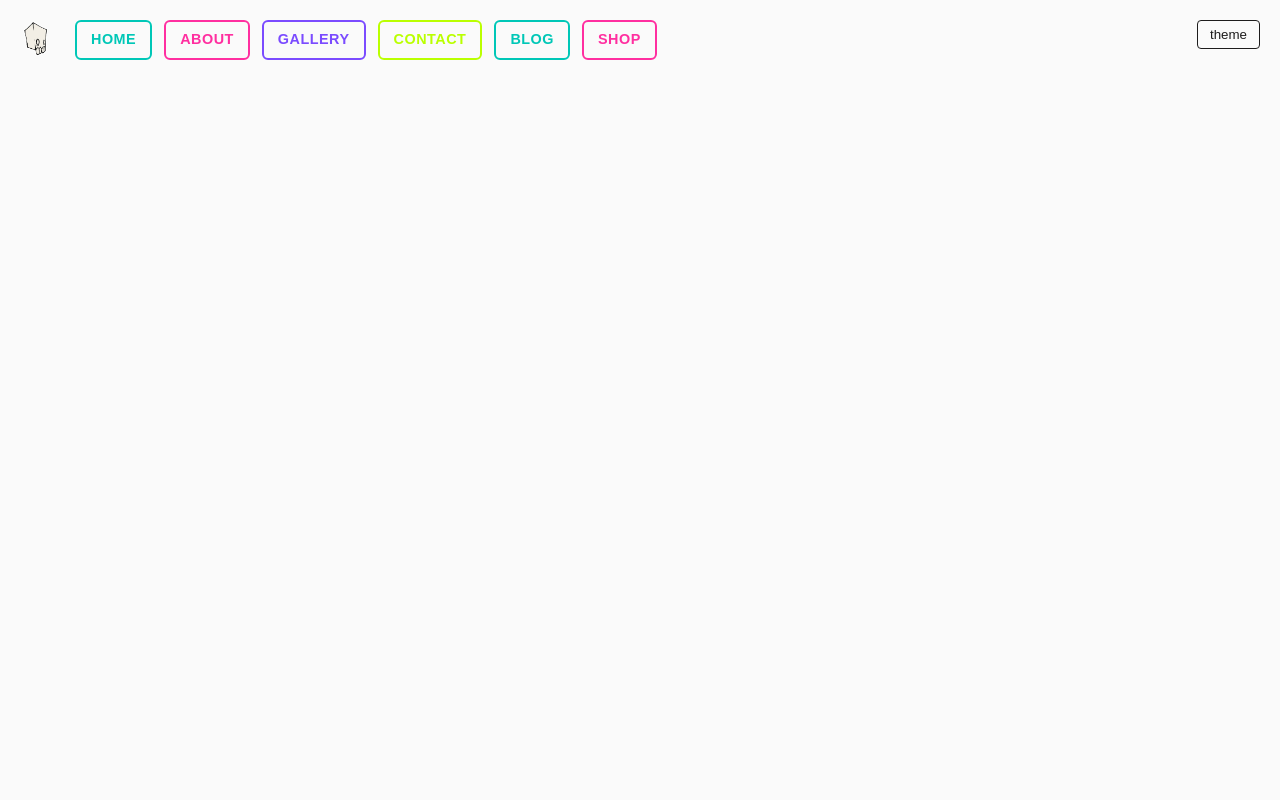
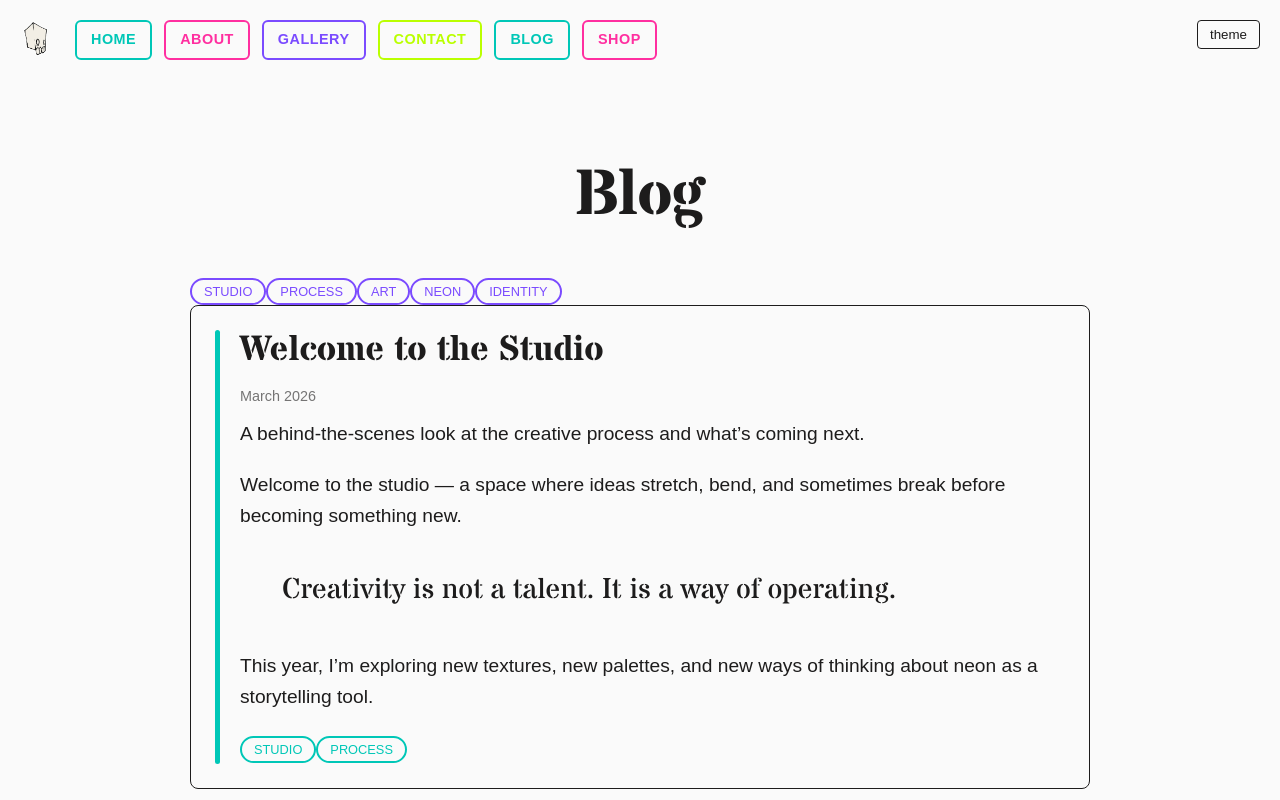
Before and after one commit to mfobbsie/mrfestinwebsite, a React (Vite) app: page /blog in a window 1280 px wide. Shown: the top 800 px of the page. Built offline with nearby package versions, Linux system fonts and the light colour scheme; a web font is replaced by a local one.

Commit message:
blog with sample posts, tags, and pull quotes

```diff
--- a/src/App.css
+++ b/src/App.css
@@ -21,11 +21,14 @@
 
   --lh-body: 1.65;
   --lh-heading: 1.15;
+
+  --tag-accent: var(--accent-purple);
 }
 
 [data-theme="dark"] {
   --bg: #1b1a1a;
   --text: #efe8e8;
+  --tag-accent: var(--accent-lime);
 }
 
 /* BODY TEXT */
--- a/src/App.tsx
+++ b/src/App.tsx
@@ -8,6 +8,7 @@ import About from "./components/about";
 import Contact from "./components/contact";
 import Gallery from "./components/gallery";
 import Shop from "./components/shop";
+import Blog from "./components/blog";
 
 function App() {
   const [menuOpen, setMenuOpen] = useState(false);
@@ -63,6 +64,7 @@ function App() {
         <Route path="/contact" element={<Contact />} />
         <Route path="/gallery" element={<Gallery />} />
         <Route path="/shop" element={<Shop />} />
+        <Route path="/blog" element={<Blog />} />
       </Routes>
     </>
   );
--- /dev/null
+++ b/src/components/Blog.css
@@ -0,0 +1,79 @@
+/*Blog.css*/
+
+.blog-page {
+  padding-top: 160px;
+  padding-bottom: 80px;
+  width: 90%;
+  max-width: 900px;
+  margin: 0 auto;
+}
+
+/* Title */
+.blog-title {
+  text-align: center;
+  margin-bottom: 40px;
+  font-family: var(--font-display);
+  font-size: var(--size-h1);
+}
+
+/* Blog list layout */
+.blog-list {
+  display: flex;
+  flex-direction: column;
+  gap: 32px;
+}
+
+/* Blog card */
+.blog-card {
+  display: flex;
+  gap: 20px;
+  padding: 24px;
+  border: 1px solid var(--text);
+  border-radius: 8px;
+  background: var(--bg);
+  transition: transform 0.2s ease, border-color 0.2s ease;
+  opacity: 0;
+  transform: translateY(20px);
+  animation: blogFade 0.6s ease-out forwards;
+}
+
+.blog-card:nth-child(1) { animation-delay: 0.1s; }
+.blog-card:nth-child(2) { animation-delay: 0.2s; }
+.blog-card:nth-child(3) { animation-delay: 0.3s; }
+
+@keyframes blogFade {
+  to {
+    opacity: 1;
+    transform: translateY(0);
+  }
+}
+
+/* Neon accent bar */
+.blog-accent {
+  width: 6px;
+  border-radius: 6px;
+}
+
+/* Content */
+.blog-content h2 {
+  margin: 0 0 6px;
+  font-family: var(--font-display);
+  font-size: var(--size-h2);
+}
+
+.blog-date {
+  opacity: 0.6;
+  margin-bottom: 10px;
+  font-size: 0.9rem;
+}
+
+.blog-excerpt {
+  margin: 0;
+  line-height: 1.6;
+}
+
+/* Hover effect */
+.blog-card:hover {
+  transform: translateY(-4px);
+  border-color: var(--accent-lime);
+}
--- /dev/null
+++ b/src/components/PullQuote.css
@@ -0,0 +1,24 @@
+/*PullQuote.css*/
+
+.pull-quote {
+  margin: 40px 0;
+  padding-left: 20px;
+  border-left: 0;
+  display: flex;
+  gap: 16px;
+  align-items: flex-start;
+}
+
+.pull-quote-bar {
+  width: 6px;
+  border-radius: 6px;
+  flex-shrink: 0;
+}
+
+.pull-quote p {
+  font-family: var(--font-display);
+  font-size: 1.8rem;
+  line-height: 1.3;
+  margin: 0;
+  color: var(--text);
+}
--- /dev/null
+++ b/src/components/PullQuote.tsx
@@ -0,0 +1,23 @@
+/*PullQuote.tsx*/
+
+import "./PullQuote.css";
+
+interface PullQuoteProps {
+  children: string;
+  accent?: string;
+}
+
+export default function PullQuote({
+  children,
+  accent = "var(--accent-lime)",
+}: PullQuoteProps) {
+  return (
+    <blockquote className="pull-quote">
+      <span
+        className="pull-quote-bar"
+        style={{ backgroundColor: accent }}
+      ></span>
+      <p>{children}</p>
+    </blockquote>
+  );
+}
--- /dev/null
+++ b/src/components/Tag.css
@@ -0,0 +1,22 @@
+/*Tag.css*/
+
+.tag-pill {
+  padding: 4px 12px;
+  border: 2px solid;
+  background: transparent;
+  border-radius: 20px;
+  font-size: 0.8rem;
+  text-transform: uppercase;
+  cursor: pointer;
+  transition: all 0.2s ease;
+}
+
+.tag-pill:hover {
+  background: currentColor;
+  color: #111;
+}
+
+.tag-pill.active {
+  background: currentColor;
+  color: #111;
+}
--- /dev/null
+++ b/src/components/Tag.tsx
@@ -0,0 +1,27 @@
+/*Tag.tsx*/
+
+import "./Tag.css";
+
+interface TagProps {
+  label: string;
+  accent?: string;
+  active?: boolean;
+  onClick?: () => void;
+}
+
+export default function Tag({
+  label,
+  accent = "var(--accent-teal)",
+  active,
+  onClick,
+}: TagProps) {
+  return (
+    <button
+      className={`tag-pill ${active ? "active" : ""}`}
+      style={{ borderColor: accent, color: accent }}
+      onClick={onClick}
+    >
+      {label}
+    </button>
+  );
+}
--- a/src/components/blog.tsx
+++ b/src/components/blog.tsx
@@ -0,0 +1,124 @@
+/*blog.tsx*/
+
+import { useState } from "react";
+import type { ReactNode } from "react";
+import "./Blog.css";
+import PullQuote from "./PullQuote";
+import Tag from "./Tag";
+
+interface BlogPost {
+  title: string;
+  date: string;
+  excerpt: string;
+  accent: string;
+  tags: string[];
+  content?: ReactNode;
+}
+
+export default function Blog() {
+  const [activeTag, setActiveTag] = useState<string | null>(null);
+
+  const posts: BlogPost[] = [
+    {
+      title: "Welcome to the Studio",
+      date: "March 2026",
+      excerpt:
+        "A behind-the-scenes look at the creative process and what’s coming next.",
+      accent: "var(--accent-teal)",
+      tags: ["studio", "process"],
+      content: (
+        <>
+          <p>
+            Welcome to the studio — a space where ideas stretch, bend, and
+            sometimes break before becoming something new.
+          </p>
+
+          <PullQuote accent="var(--accent-pink)">
+            Creativity is not a talent. It is a way of operating.
+          </PullQuote>
+
+          <p>
+            This year, I’m exploring new textures, new palettes, and new ways of
+            thinking about neon as a storytelling tool.
+          </p>
+        </>
+      ),
+    },
+    {
+      title: "New Artwork in Progress",
+      date: "February 2026",
+      excerpt:
+        "Exploring color, texture, and the evolving world of Mr. Festin.",
+      accent: "var(--accent-pink)",
+      tags: ["art", "process"],
+    },
+    {
+      title: "The Story Behind the Neon",
+      date: "January 2026",
+      excerpt: "How neon accents became part of the visual identity.",
+      accent: "var(--accent-purple)",
+      tags: ["neon", "identity"],
+    },
+  ];
+
+  const allTags = ["studio", "process", "art", "neon", "identity"];
+
+  const filteredPosts = activeTag
+    ? posts.filter((p) => p.tags.includes(activeTag))
+    : posts;
+
+  return (
+    <section className="blog-page">
+      <h1 className="blog-title">Blog</h1>
+
+      {/* Tag Filter Bar */}
+      <div className="blog-tags">
+        {allTags.map((tag) => (
+          <Tag
+            key={tag}
+            label={tag}
+            accent="var(--tag-accent)"
+            active={activeTag === tag}
+            onClick={() => setActiveTag(activeTag === tag ? null : tag)}
+          />
+        ))}
+      </div>
+
+      {/* Blog List */}
+      <div className="blog-list">
+        {filteredPosts.map((post, i) => (
+          <article key={i} className="blog-card">
+            <div
+              className="blog-accent"
+              style={{ backgroundColor: post.accent }}
+            ></div>
+
+            <div className="blog-content">
+              <h2>{post.title}</h2>
+              <p className="blog-date">{post.date}</p>
+              <p className="blog-excerpt">{post.excerpt}</p>
+
+              {/* Optional full content preview */}
+              {post.content && (
+                <div className="blog-preview">{post.content}</div>
+              )}
+
+              {/* Render tags under each post */}
+              <div className="blog-post-tags">
+                {post.tags.map((tag) => (
+                  <Tag
+                    key={tag}
+                    label={tag}
+                    accent={post.accent}
+                    active={activeTag === tag}
+                    onClick={() => setActiveTag(activeTag === tag ? null : tag)}
+                  />
+                ))}
+              </div>
+            </div>
+          </article>
+        ))}
+      </div>
+    </section>
+  );
+}
```
